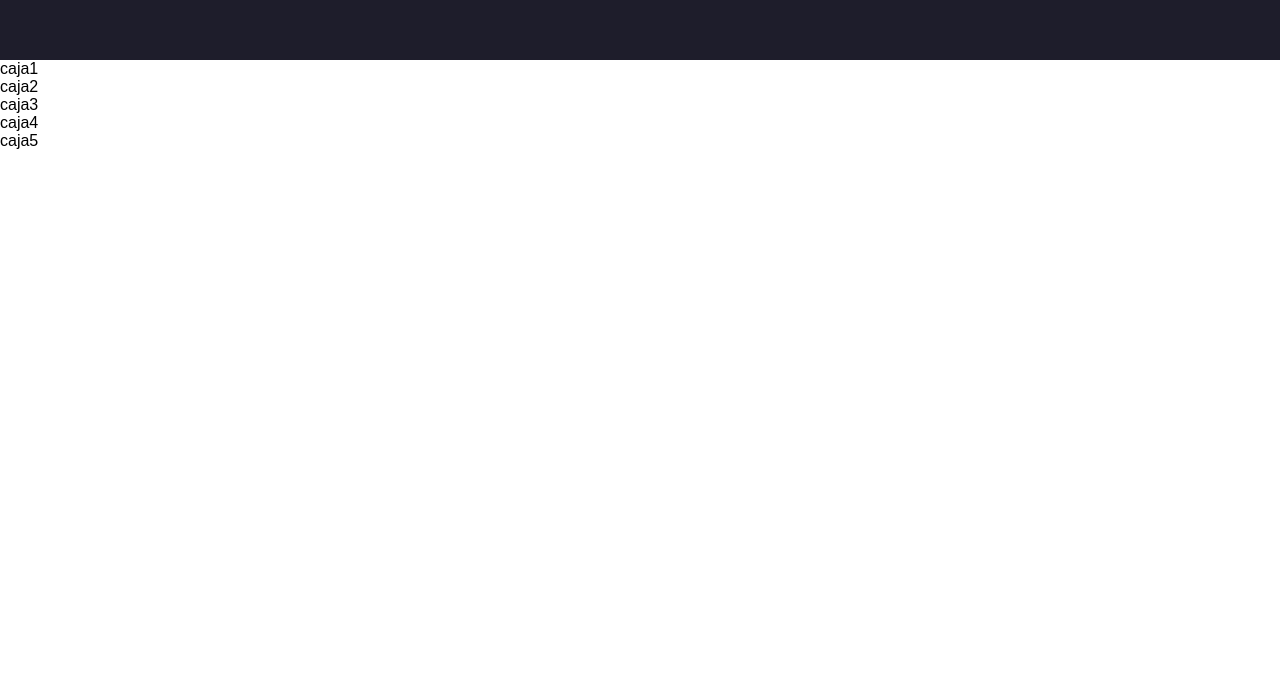
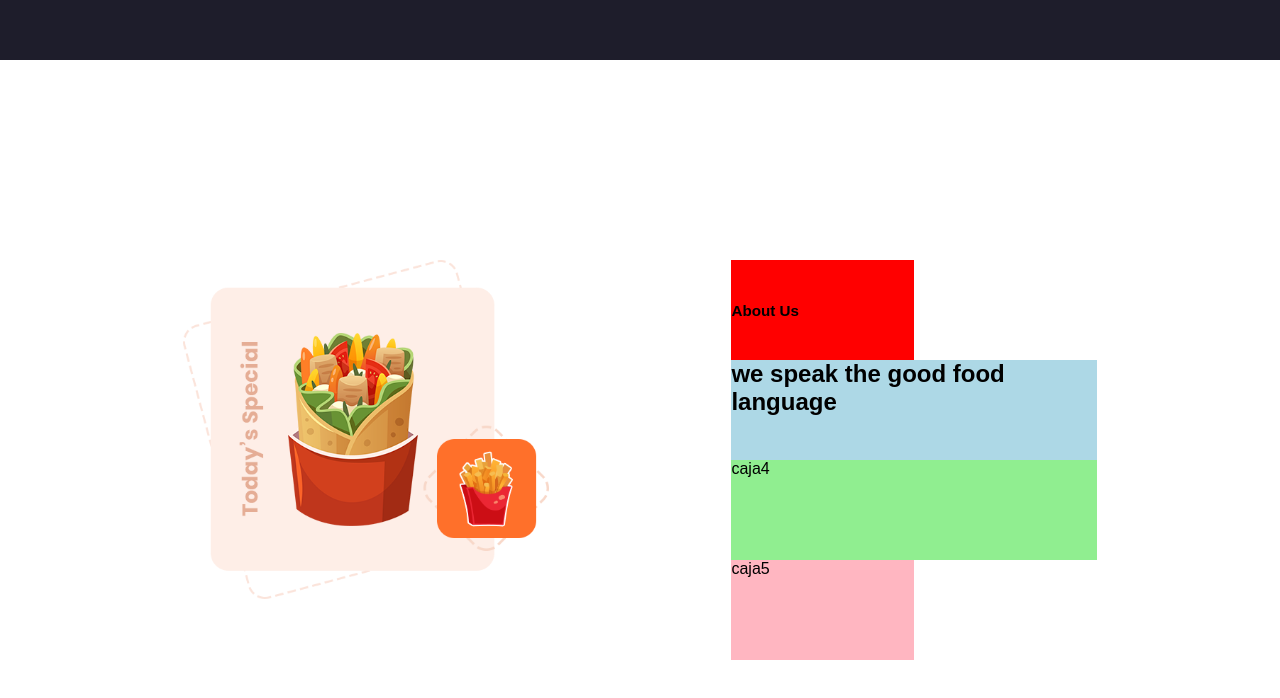
Before and after one commit to KevinGalvisSA/proyectoWeb, a plain HTML site: page index.html in a window 1280 px wide. Shown: the part 764-1462 px from the top of the page. Drawn offline with nearby package versions, Linux system fonts and the light colour scheme.

Commit message:
feat: :construction: Finalizacion de la maquetacion grid en el apartado 'about'.
Creacion de las respectivas cajas de los elementos del apartado 'about' + primer texto.

```diff
--- a/css/style.css
+++ b/css/style.css
@@ -198,4 +198,63 @@ grid-area: titulo;
     background: var(--color-primario);
     width: 100%;
     height: 100vh;
+    display: grid;
+    grid-template-columns: repeat(7, 1fr);
+    grid-template-rows: repeat(8, 1fr);
+    grid-template-areas:
+    ". . . . . . ."
+    ". . . . . . ."
+    ". img img . primerT . ."
+    ". img img . segundoT segundoT ."
+    ". img img . textab textab ."
+    ". img img . boton . ."
+    ". . . . . . ."
+    ". . . . . . ."
+    ;
 }
+
+.item_about__image{
+    /*background: red;*/
+    grid-area: img;
+}
+
+.image_about{
+    width: 100%;
+    height: 100%;
+    object-fit: contain;
+}
+
+.item_about__firstT{
+    background: yellow;
+    grid-area: primerT;
+}
+
+.about_firstT{
+    background: red;
+    width: 100%;
+    height: 100%;
+    display: flex;
+    justify-content: stretch;
+    align-items: center;
+}
+
+.firstT__about{
+    font-size: .95em;
+    text-transform: capitalize;
+}
+
+.item_about__secondT{
+    background: lightblue;
+    grid-area: segundoT;
+}
+
+
+.item_about__text{
+    background: lightgreen;
+    grid-area: textab;
+}
+
+.item_about__button{
+    background: lightpink;
+    grid-area: boton;
+}
--- a/index.html
+++ b/index.html
@@ -54,13 +54,19 @@
     </main>
     <section class="container_about">
         <section class="item_about__image">
-            <article>caja1</article>
+            <article class="about__image">
+                <img src="/storage/img/about.png" class="image_about">
+            </article>
         </section>
         <section class="item_about__firstT">
-            <article>caja2</article>
+            <article class="about_firstT">
+                <h4 class="firstT__about">about us</h4>
+            </article>
         </section>
         <section class="item_about__secondT">
-            <article>caja3</article>
+            <article class="about_secondT">
+                <h2 class="secondT__about">we speak the good food language</h2>
+            </article>
         </section>
         <section class="item_about__text">
             <article>caja4</article>
```
